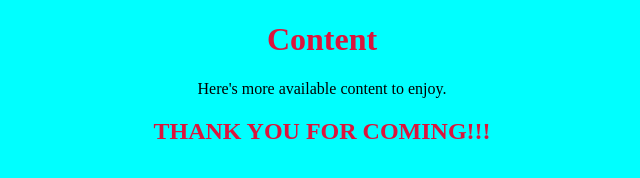
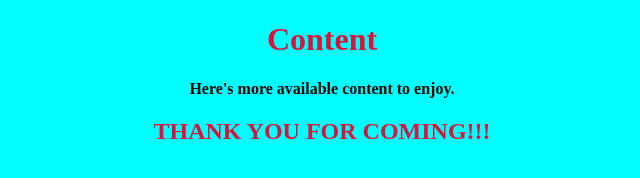
Before and after one commit to triadk/Kyle_s_Personal_website, a plain HTML site: page mywebsite.com/content-2.html in a window 1280 px wide. Shown: the whole page, without its empty margins (318-958 px from the left). Drawn offline with Linux system fonts and the light colour scheme.

Commit message:
Update content-2.html
bolded letters

```diff
--- a/mywebsite.com/content-2.html
+++ b/mywebsite.com/content-2.html
@@ -14,7 +14,7 @@
 
 
     <h1>Content </h1>
-    <p> Here's more available content to enjoy.</p>
+    <p> <strong>Here's more available content to enjoy.</strong></p>
 
     <h2>THANK YOU FOR COMING!!!</h2>
 </body>
```
